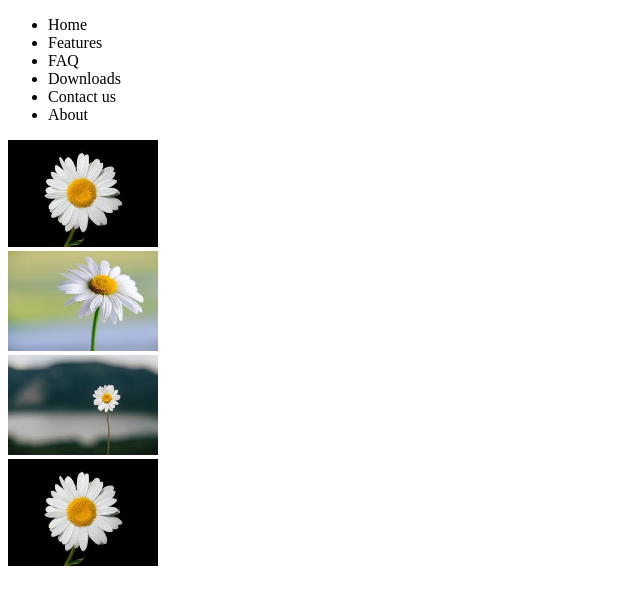
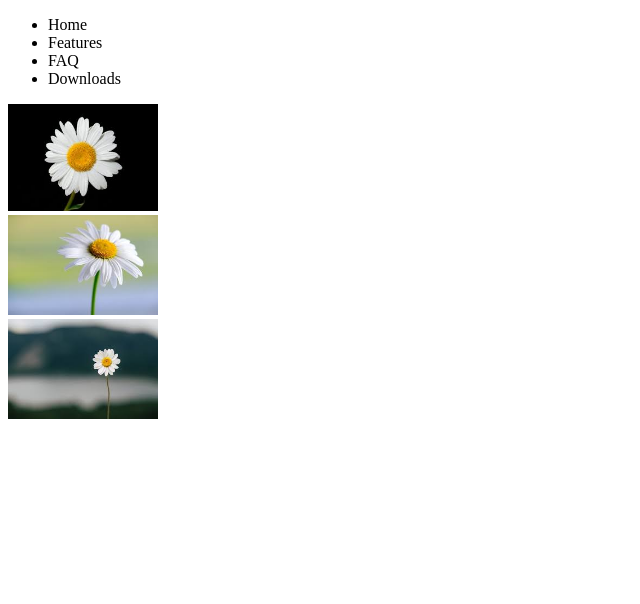
Before and after one commit to AbbasRazaPakistan/webdemo, a plain HTML site: page index.html in a window 1280 px wide. Shown: the whole page, without its empty margins (0-640 px from the left). Drawn offline with Linux system fonts and the light colour scheme.

Commit message:
Backed to previous main state

```diff
--- a/index.html
+++ b/index.html
@@ -16,12 +16,9 @@
       <li>Features</li>
       <li>FAQ</li>
       <li>Downloads</li>
-      <li>Contact us</li>
-      <li>About</li>
     </ul>
     <img src="./images/1.jpg" alt="" /><br />
     <img src="./images/2.jpg" alt="" /><br />
     <img src="./images/3.jpg" alt="" /><br />
-    <img src="./images/1.jpg" alt="" /><br />
   </body>
 </html>
```
